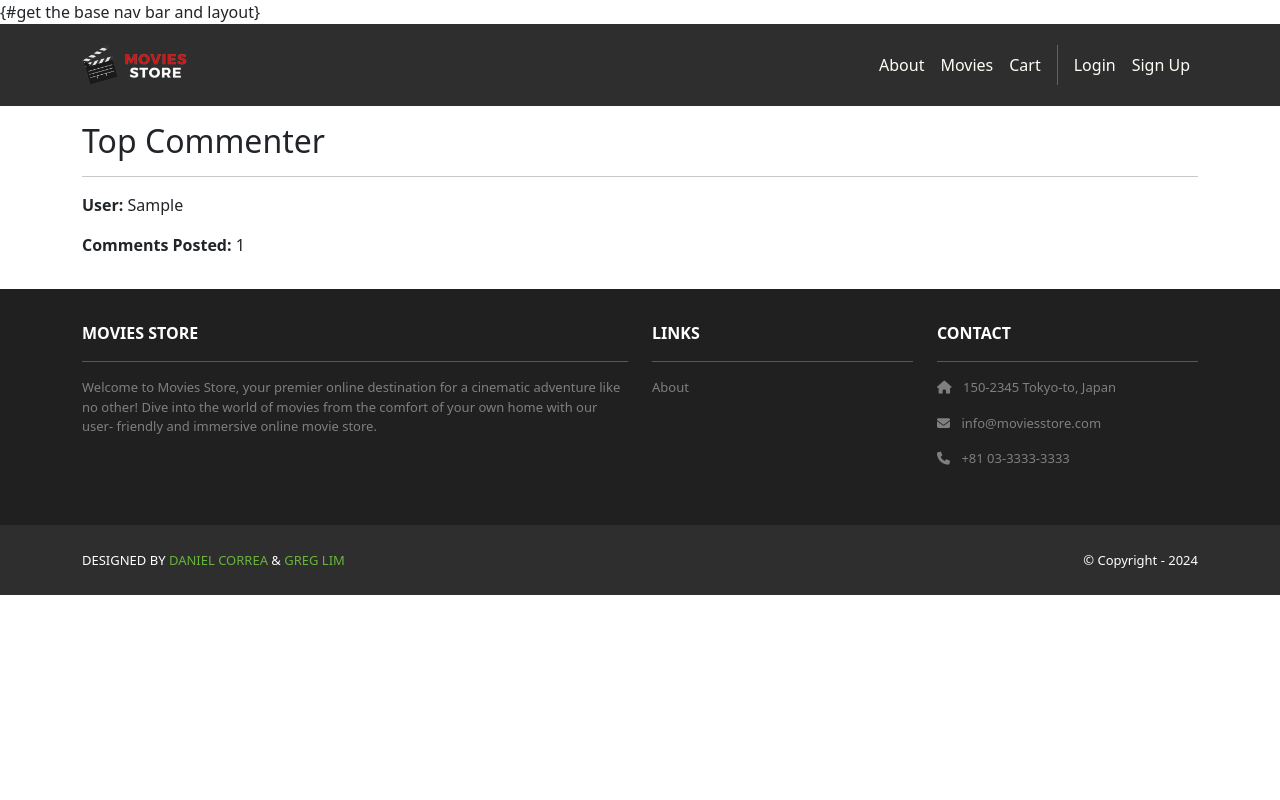
After one commit to RomeerDhillon/moviesstore, a Django app: template movies/templates/movies/top_commenter.html in a window 1280 px wide. The commit adds this page. Run offline with Django 5.2, Linux system fonts and the light colour scheme; the template is opened without the code that fills it: most values are stand-ins (such as "Sample title", 1, 10 or a date in 2020); some libraries are stand-ins or nearby versions.

Commit message:
story 4, max commenter

```diff
--- /dev/null
+++ b/midterm_video_links.txt
@@ -0,0 +1 @@
+amar story 4: https://gtvault-my.sharepoint.com/:v:/g/personal/anangia31_gatech_edu/IQDEmg3TdzdlR7BzhISwoj96Adk001RlRP023hDk4HZ5P5k?e=Xx8Zd8&nav=eyJyZWZlcnJhbEluZm8iOnsicmVmZXJyYWxBcHAiOiJTdHJlYW1XZWJBcHAiLCJyZWZlcnJhbFZpZXciOiJTaGFyZURpYWxvZy1MaW5rIiwicmVmZXJyYWxBcHBQbGF0Zm9ybSI6IldlYiIsInJlZmVycmFsTW9kZSI6InZpZXcifX0%3D
--- /dev/null
+++ b/movies/templates/movies/top_commenter.html
@@ -0,0 +1,23 @@
+{#get the base nav bar and layout}
+{% extends 'base.html' %}
+
+{% block content %}
+<div class="'p-3">
+    <div class="container">
+        <div class="row mt-3">
+            <div class="col mx-auto mb-3">
+                <h2>Top Commenter</h2>
+                <hr />
+
+                {% if template_data.top_user %}
+                <p><b>User:</b> {{ template_data.top_user }}</p>
+                <p><b>Comments Posted:</b> {{ template_data.count }}</p>
+                {% else %}
+                    <p>No comments posted yet.</p>
+                {% endif %}
+
+            </div>
+        </div>
+    </div>
+</div>
+{% endblock content %}
--- a/movies/urls.py
+++ b/movies/urls.py
@@ -7,4 +7,5 @@ urlpatterns = [
     path('<int:id>/review/<int:review_id>/edit/', views.edit_review, name='movies.edit_review'),
     path('<int:id>/review/<int:review_id>/delete/', views.delete_review, name='movies.delete_review'),
     path('<int:id>/review/<int:review_id>/report/', views.report_review, name='movies.report_review'),
+    path('top-commenter/', views.top_commenter, name='movies.top_commenter'),
 ]
--- a/moviesstore/templates/base.html
+++ b/moviesstore/templates/base.html
@@ -60,6 +60,13 @@
               href="{% url 'accounts.signup' %}">
               Sign Up
             </a>
+            {% endif %}
+
+            {% if user.is_superuser %}
+            <a class = "nav-link"
+              href="{% url 'admin:index' %}">Admin</a>
+              <a class = "nav-link"
+              href="{% url 'movies.top_commenter' %}">Top Commenter</a>
             {% endif %}
           </div>
         </div>
```
Also changed, not shown: movies/views.py (+30 -1 lines), db.sqlite3.
